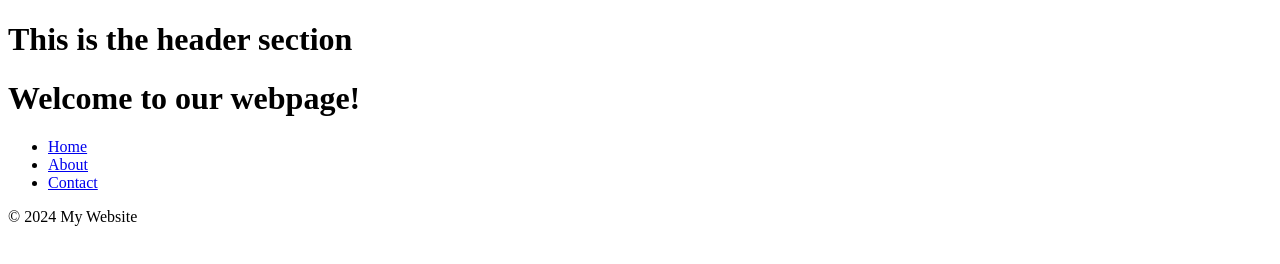
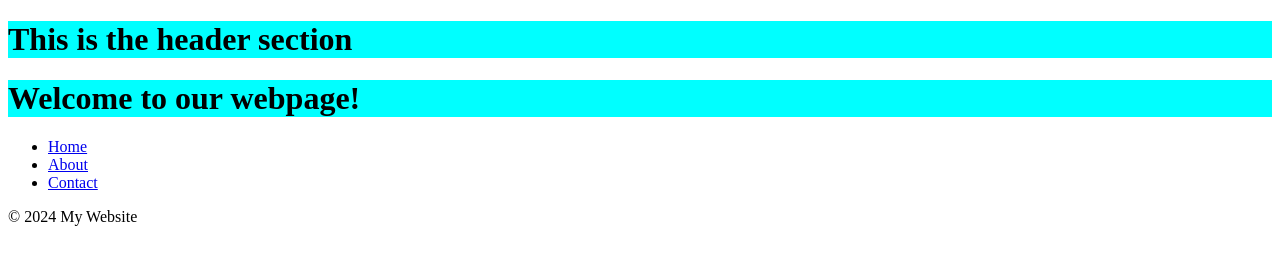
Before and after one commit to DeyanMalchev/git_branch_exercise, a plain HTML site: page index.html in a window 1280 px wide. Drawn offline with Linux system fonts and the light colour scheme.

Commit message:
Styles added

```diff
--- a/index.html
+++ b/index.html
@@ -4,6 +4,7 @@
   <meta charset="UTF-8">
   <meta name="viewport" content="width=device-width, initial-scale=1.0">
   <title>Git Branching Exercise</title>
+  <link rel="stylesheet" href="styles.css">
 </head>
 <body>
 
--- /dev/null
+++ b/styles.css
@@ -0,0 +1,3 @@
+h1 {
+    background-color: aqua;
+}
```
